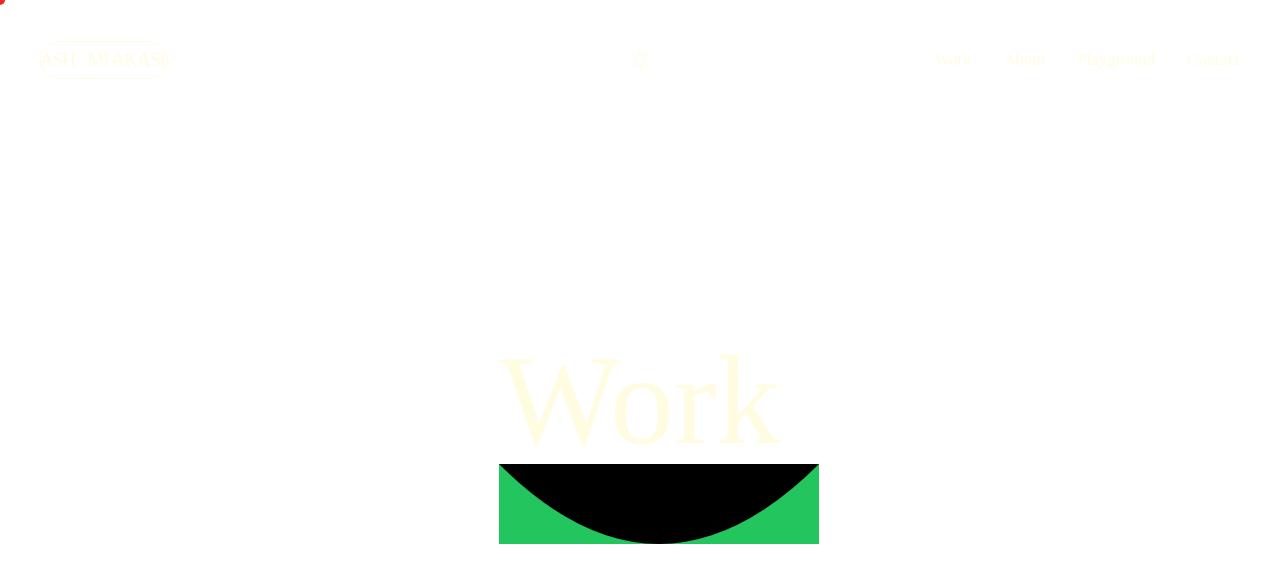
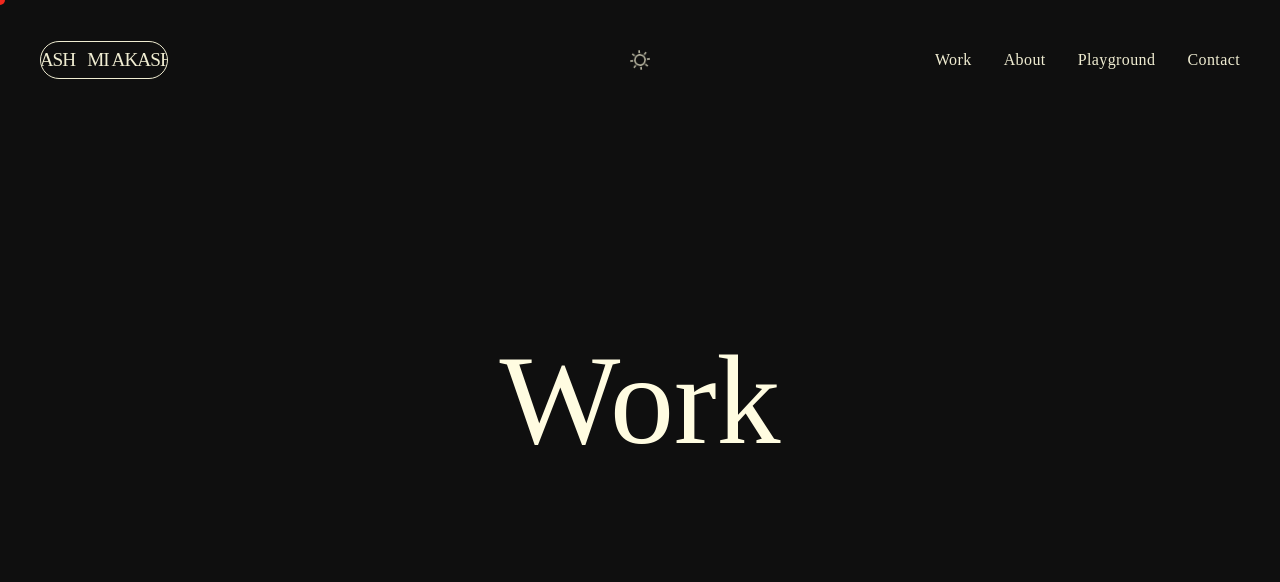
Before and after one commit to MIAKASH19/My-Portfolio---MI-AKASH-, a React (Vite) app: page /work in a window 1280 px wide. Shown: the top 582 px of the page. Built offline with nearby package versions, Linux system fonts and the light colour scheme.

Commit message:
Error handling

```diff
--- a/package.json
+++ b/package.json
@@ -18,7 +18,7 @@
     "react-custom-scrollbars-2": "^4.5.0",
     "react-dom": "^18.3.1",
     "react-icons": "^5.2.1",
-    "react-router-dom": "^6.24.0",
+    "react-router-dom": "^6.29.0",
     "split-type": "^0.3.4"
   },
   "devDependencies": {
--- a/src/App.jsx
+++ b/src/App.jsx
@@ -1,19 +1,13 @@
 import React, { useEffect, useState, useRef } from "react";
-import { Routes, Route } from "react-router-dom";
-import Home from "./Pages/Home";
 import Navbar from "./Components/Navbar";
 import Cursor from "./Components/Cursor";
-import Work from "./Pages/Work";
-import About from "./Pages/About";
-import PlayGround from "./Pages/PlayGround";
-import Contact from "./Pages/Contact";
 import { useStateContext } from "./Context/ContextProvider";
 import { AnimatePresence } from "framer-motion";
 import SideMenu from "./Components/SideMenu";
 import Loader from "./Components/Loader";
 import { gsap } from "gsap";
 import Lenis from "@studio-freight/lenis";
-import CustomScrollbars from "./Components/CusromScrollbar";
+import Routing from "./Utils/Routing";
 
 const App = () => {
   const { isActiveMenu } = useStateContext();
@@ -35,7 +29,7 @@ const App = () => {
   useEffect(() => {
     const timer = setTimeout(() => {
       gsap.to(loaderRef.current, {
-        y: "-100%", // Move loader to the top
+        y: "-100%",
         duration: 1,
         ease: "power1.out",
         onComplete: () => {
@@ -62,15 +56,7 @@ const App = () => {
         <AnimatePresence mode="wait">
           {isActiveMenu && <SideMenu />}
         </AnimatePresence>
-        <div>
-          <Routes>
-            <Route path="/" element={<Home />} />
-            <Route path="/work" element={<Work />} />
-            <Route path="/about" element={<About />} />
-            <Route path="/playground" element={<PlayGround />} />
-            <Route path="/contact" element={<Contact />} />
-          </Routes>
-        </div>
+        <Routing />
       </div>
     </div>
   );
--- a/src/Components/Content.jsx
+++ b/src/Components/Content.jsx
@@ -20,7 +20,7 @@ const Section1 = () => {
 const Section2 = () => {
     return (
         <div className='flex justify-between w-full items-end text-white bg-red-00'>
-            <h1 className='text-[21vw] tracking-tighter font-semibold font-plus uppercase leading-none mt-0 dark:text-black text-white'>Mi akash</h1>
+            <h1 className='text-[13vw] tracking-tighter font-bold font-plus uppercase leading-none mt-0 dark:text-black text-white'>get in touch</h1>
         </div>
     )
 }
--- a/src/Components/Hero.jsx
+++ b/src/Components/Hero.jsx
@@ -4,6 +4,7 @@ import React, { useRef } from "react";
 import MagnetoButton from "./MagnetoButton";
 import Items from "./Items";
 import Dennis from "../../public/images/Dennis.jpg"
+import SectionTitle from "./SectionTitle";
 
 const Hero = () => {
   const dotRef = useRef();
@@ -14,9 +15,15 @@ const Hero = () => {
     <section className=" section-hero w-full min-h-[105vh] bg-[#999D9E]  flex relative items-center flex-col justify-end overflow-x-hidden">
       <div className="relative dark:bg-gray-700 px-5">
         <div className="first bg-re-500">
-          <h1 className="title w-fit text-[12.2vw] uppercase font-poppins leading-none bg-re-500 text-white font-semibold tracking-tight border-b-2 mb-28">
+          {/* <h1 className="title w-fit text-[12.2vw] uppercase font-poppins leading-none bg-re-500 text-white font-semibold tracking-tight border-b-2 mb-28">
             web Developer
-          </h1>
+          </h1> */}
+          <SectionTitle
+          className="custom-class"
+          textClassName="text-gray dark:text-white  font-poppins font-semibold tracking-tight uppercase text-[12.2vw] leading-none border-b-2 mb-28"
+        >
+          web Developer
+        </SectionTitle>
         </div>
       </div>
 
--- a/src/Components/Items.jsx
+++ b/src/Components/Items.jsx
@@ -48,7 +48,6 @@ const Items = ({ Item }) => {
           ref={addToRefs}
           key={index}
           to={`/${item}`}
-          target="_blank"
           className="capitalize tracking-wide relative font-plus text-white font-normal "
           onMouseEnter={() => handleMouseEnter(index)}
           onMouseLeave={() => handleMouseLeave(index)}
--- a/src/Components/Navbar.jsx
+++ b/src/Components/Navbar.jsx
@@ -125,9 +125,9 @@ function Navbar() {
             <GoSun className="w-5 h-5" />
           </motion.div>
         ) : (
-          <motion.div {...iconAnimation}>
+          <div >
             <IoMoonOutline className="w-5 h-5" />
-          </motion.div>
+          </div>
         )}
       </div>
       <div className="relative">
--- a/src/Components/Services.jsx
+++ b/src/Components/Services.jsx
@@ -5,6 +5,8 @@ import { ServiceText } from "../Utils/dummy";
 import { FiArrowDownRight } from "react-icons/fi";
 import gsap from "gsap";
 import { useGSAP } from "@gsap/react";
+import { NavLink } from "react-router-dom";
+import MagnetoButton from "./MagnetoButton";
 
 const Services = () => {
   const iconRef = useRef();
@@ -25,7 +27,9 @@ const Services = () => {
 
   return (
     <section className=" flex flex-col items-center min-h-[120vh] gap-20 dark:bg-gray bg-white pb-32">
-      <button className="text-white px-10 py-4 font-plus font-semibold uppercase bg-secondary rounded-full mt-40">All Works</button>
+      <NavLink className="mt-32" to="/work">
+        <MagnetoButton text="All Work" />
+      </NavLink>
       <div className="flex flex-col items-center justify-center mt-20 ">
         <SectionTitle
           className="custom-class"
--- a/src/Pages/About.jsx
+++ b/src/Pages/About.jsx
@@ -2,7 +2,11 @@ import React from 'react'
 
 const About = () => {
   return (
-    <div className='w-full h-screen flex items-center justify-center text-9xl text-white font-plus'>About</div>
+    <div className="w-full dark:bg-black bg-white h-screen flex items-center justify-center text-9xl dark:text-white text-gray  font-plus">
+      <div className="relative ">
+        About
+      </div>
+    </div>
   )
 }
 
--- a/src/Pages/Contact.jsx
+++ b/src/Pages/Contact.jsx
@@ -2,8 +2,11 @@ import React from 'react'
 
 const Contact = () => {
   return (
-    <div className='w-full h-screen flex items-center justify-center text-9xl
-    text-white font-plus'>Contact</div>
+    <div className="w-full dark:bg-black bg-white h-screen flex items-center justify-center text-9xl dark:text-white text-gray  font-plus">
+      <div className="relative ">
+        Contact
+      </div>
+    </div>
   )
 }
 
--- a/src/Pages/PlayGround.jsx
+++ b/src/Pages/PlayGround.jsx
@@ -2,7 +2,11 @@ import React from 'react'
 
 const PlayGround = () => {
   return (
-    <div className='w-full h-screen flex items-center justify-center text-9xl text-white font-plus'>PlayGround</div>
+    <div className="w-full dark:bg-black bg-white h-screen flex items-center justify-center text-9xl dark:text-white text-gray  font-plus">
+      <div className="relative ">
+        Playground
+      </div>
+    </div>
   )
 }
 
--- a/src/Pages/Work.jsx
+++ b/src/Pages/Work.jsx
@@ -2,17 +2,9 @@ import React from "react";
 
 const Work = () => {
   return (
-    <div className="w-full h-screen flex items-center justify-center text-9xl text-white font-plus">
-      <div className="relative">
+    <div className="w-full dark:bg-black bg-white h-screen flex items-center justify-center text-9xl dark:text-white text-gray  font-plus">
+      <div className="relative ">
         Work
-        <svg
-          className=" absolute top-[100%] left-0 bg-green-500 flex items-start justify-start -rotate-180"
-          width="320"
-          height="80"
-          xmlns="http://www.w3.org/2000/svg"
-        >
-          <path d="M 0 80 Q 160 -80 320 80" stroke="transparent" fill="black" />
-        </svg>
       </div>
     </div>
   );
--- /dev/null
+++ b/src/Utils/Routing.jsx
@@ -0,0 +1,23 @@
+import React from "react";
+import { Route, Routes } from "react-router-dom";
+import Home from "../Pages/Home";
+import Work from "../Pages/Work";
+import About from "../Pages/About";
+import PlayGround from "../Pages/PlayGround";
+import Contact from "../Pages/Contact";
+
+const Routing = () => {
+  return (
+    <div>
+      <Routes>
+        <Route path="/" element={<Home />} />
+        <Route path="/work" element={<Work />} />
+        <Route path="/about" element={<About />} />
+        <Route path="/playground" element={<PlayGround />} />
+        <Route path="/contact" element={<Contact />} />
+      </Routes>
+    </div>
+  );
+};
+
+export default Routing;
```
Also changed, not shown: 1 other file (tests, documents, lock files or other folders).
